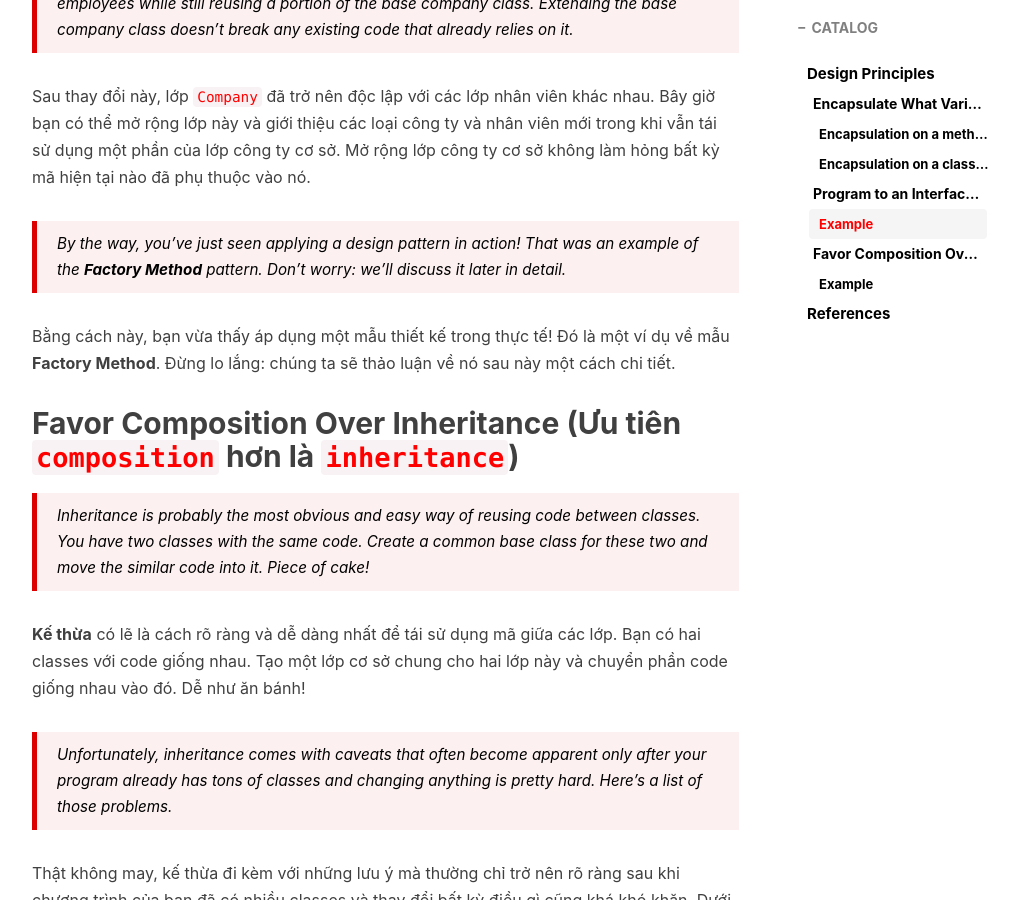
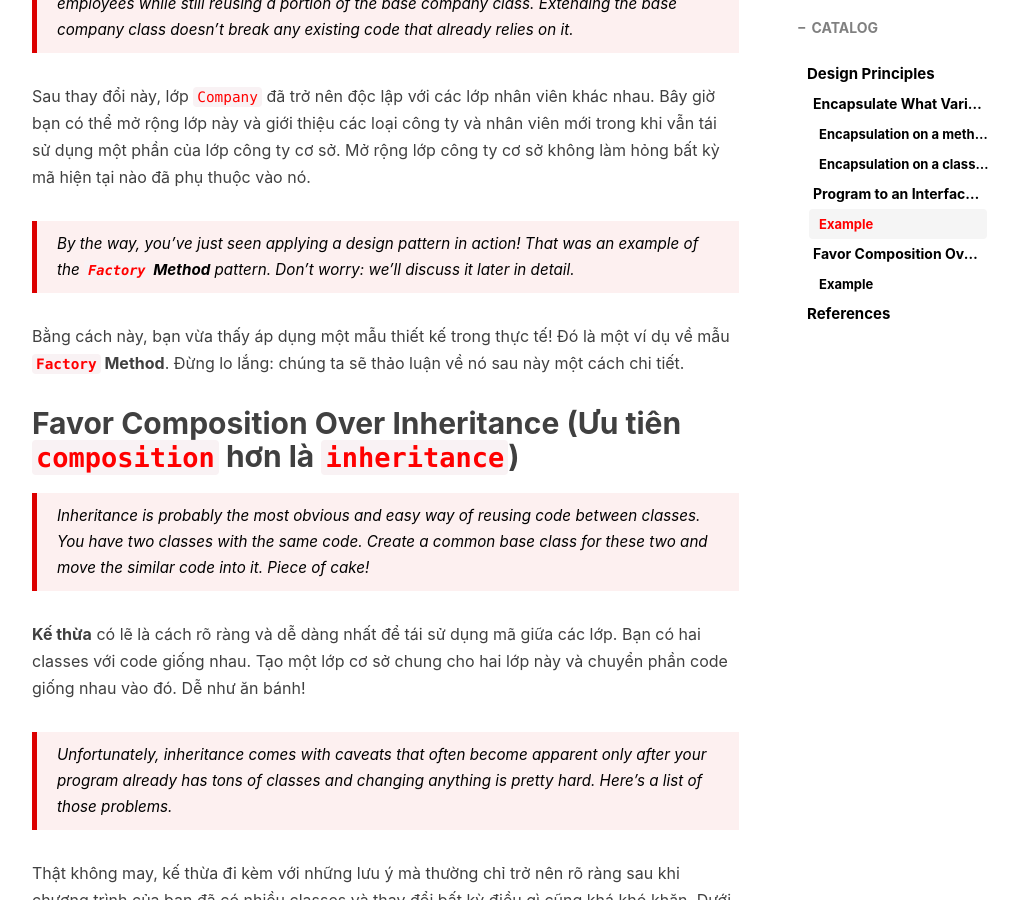
Before and after one commit to nab1010/nab1010.github.io, a Jekyll site: the page built from _posts/Knowledge/2023-04-18-Design-Patterm-3.md, in a window 1280 px wide and 900 px high, scrolled down 11993 px. Shown: the whole window, without its empty margins (233-1252 px from the left). Built offline with Jekyll 4.4.1, drawn with Linux system fonts in a browser that asks for light colours; nearby versions of some CDN libraries; comment, search, counter and statistics services are not loaded.

Commit message:
done DP3

````diff
--- a/_posts/Knowledge/2023-04-18-Design-Patterm-3.md
+++ b/_posts/Knowledge/2023-04-18-Design-Patterm-3.md
@@ -422,9 +422,9 @@ public:
 
 Sau thay đổi này, lớp `Company` đã trở nên độc lập với các lớp nhân viên khác nhau. Bây giờ bạn có thể mở rộng lớp này và giới thiệu các loại công ty và nhân viên mới trong khi vẫn tái sử dụng một phần của lớp công ty cơ sở. Mở rộng lớp công ty cơ sở không làm hỏng bất kỳ mã hiện tại nào đã phụ thuộc vào nó.
 
-> By the way, you’ve just seen applying a design pattern in action! That was an example of the **Factory Method** pattern. Don’t worry: we’ll discuss it later in detail.
+> By the way, you’ve just seen applying a design pattern in action! That was an example of the **`Factory` Method** pattern. Don’t worry: we’ll discuss it later in detail.
 
-Bằng cách này, bạn vừa thấy áp dụng một mẫu thiết kế trong thực tế! Đó là một ví dụ về mẫu **Factory Method**. Đừng lo lắng: chúng ta sẽ thảo luận về nó sau này một cách chi tiết.
+Bằng cách này, bạn vừa thấy áp dụng một mẫu thiết kế trong thực tế! Đó là một ví dụ về mẫu **`Factory` Method**. Đừng lo lắng: chúng ta sẽ thảo luận về nó sau này một cách chi tiết.
 
 ## Favor Composition Over Inheritance (Ưu tiên `composition` hơn là `inheritance`)
 
@@ -566,7 +566,7 @@ public:
 ```
 > This structure of classes resembles the Strategy pattern, which we’ll go over later in this book.
 
-Cấu trúc của các lớp này giống với mẫu `Strategy`, mà chúng ta sẽ xem xét sau trong cuốn sách này.
+Cấu trúc của các lớp này giống với mẫu **`Strategy`**, mà chúng ta sẽ xem xét sau trong cuốn sách này.
 
 
 ----
````
